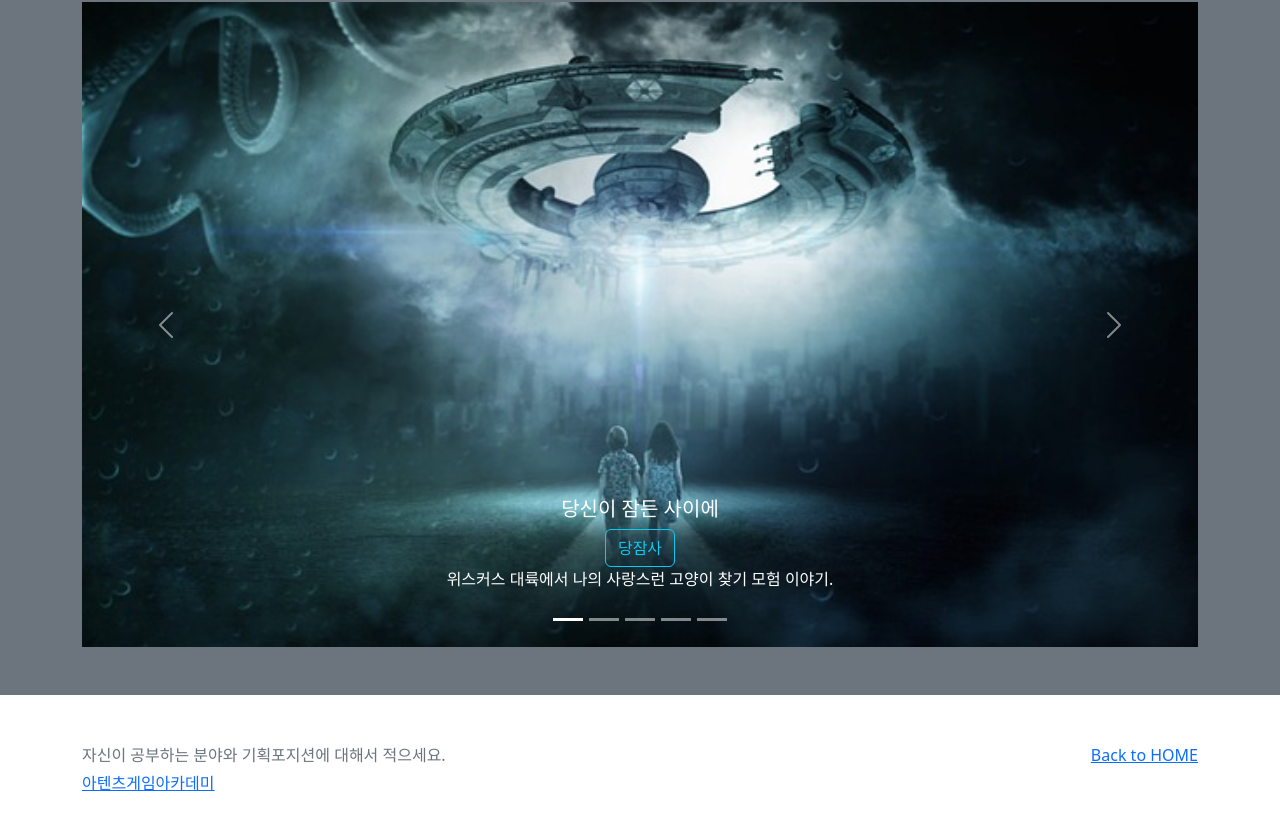
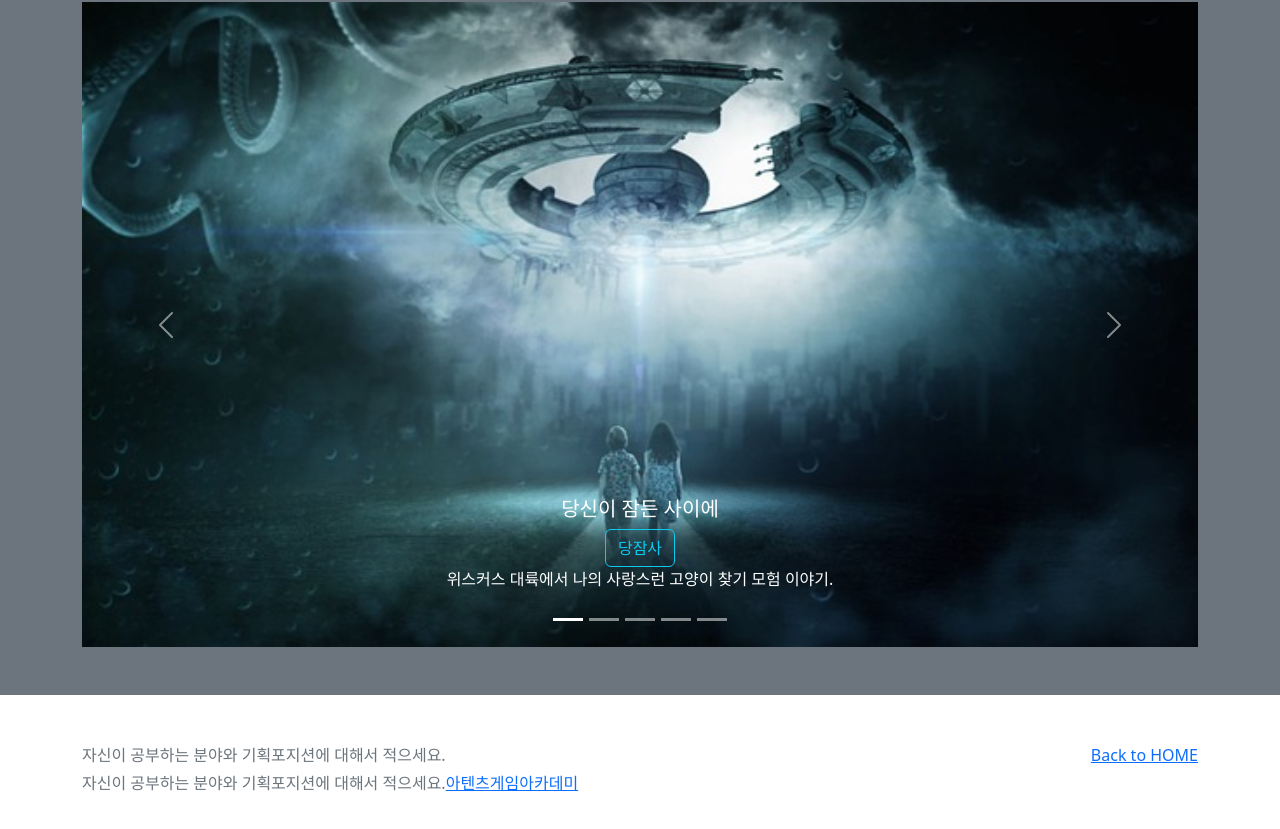
Before and after one commit to answjd3697/kmj3697, a plain HTML site: page KMJ/pages/mainpage.html in a window 1280 px wide. Shown: the part 520-1349 px from the top of the page. Drawn offline with nearby package versions, Linux system fonts and the light colour scheme.

```diff
--- a/KMJ/pages/mainpage.html
+++ b/KMJ/pages/mainpage.html
@@ -282,7 +282,7 @@
         <a href="/index.html">Back to HOME</a>
       </p>
       <p class="mb-1">자신이 공부하는 분야와 기획포지션에 대해서 적으세요.</p>
-      <p class="mb-0"> <a href="https://atentsgame.com">아텐츠게임아카데미</a> </p>
+      <p class="mb-0">자신이 공부하는 분야와 기획포지션에 대해서 적으세요.<a href="https://atentsgame.com">아텐츠게임아카데미</a> </p>
     </div>
   </footer>
 
```
Also changed, not shown: KMJ/index.html (+1 -1 lines), 1 other file.
